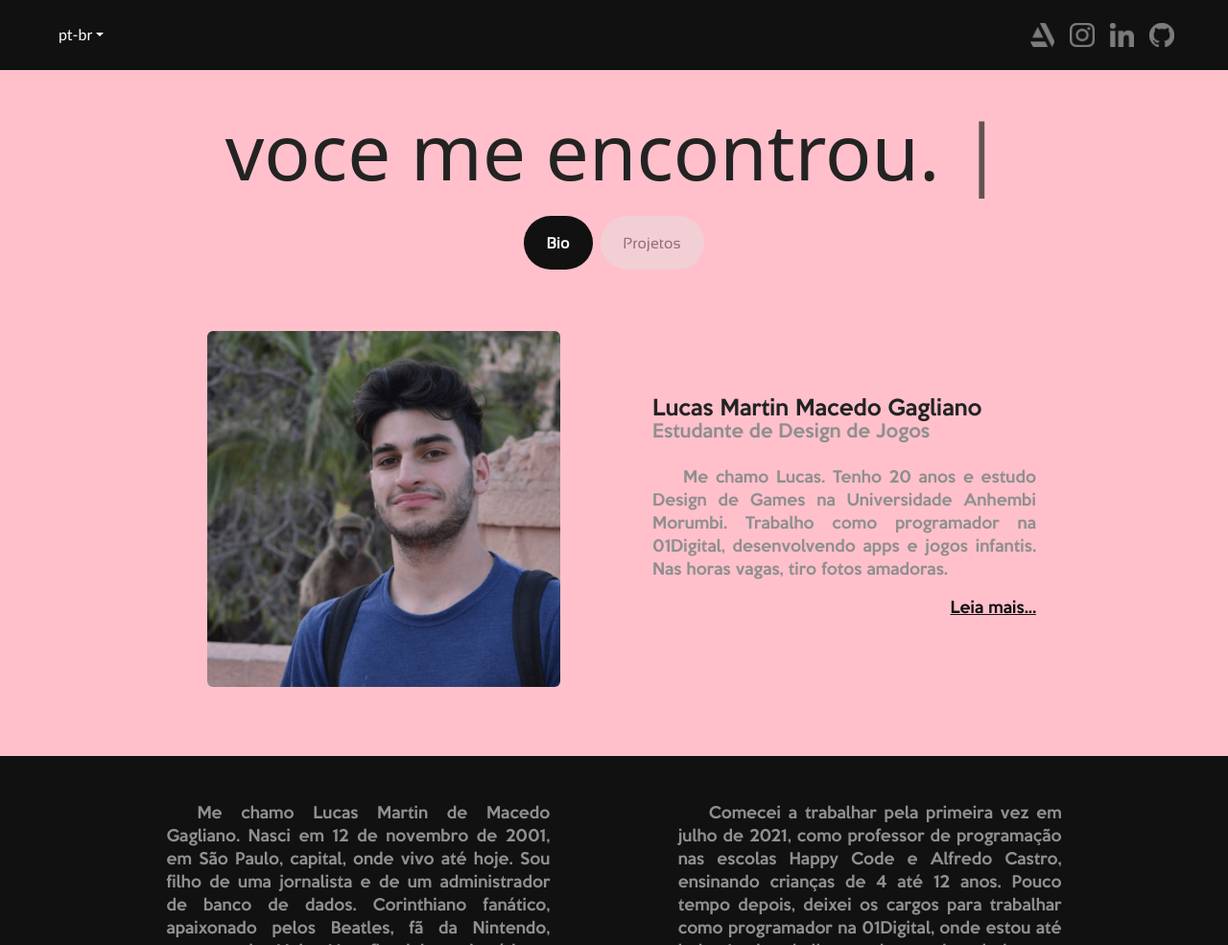
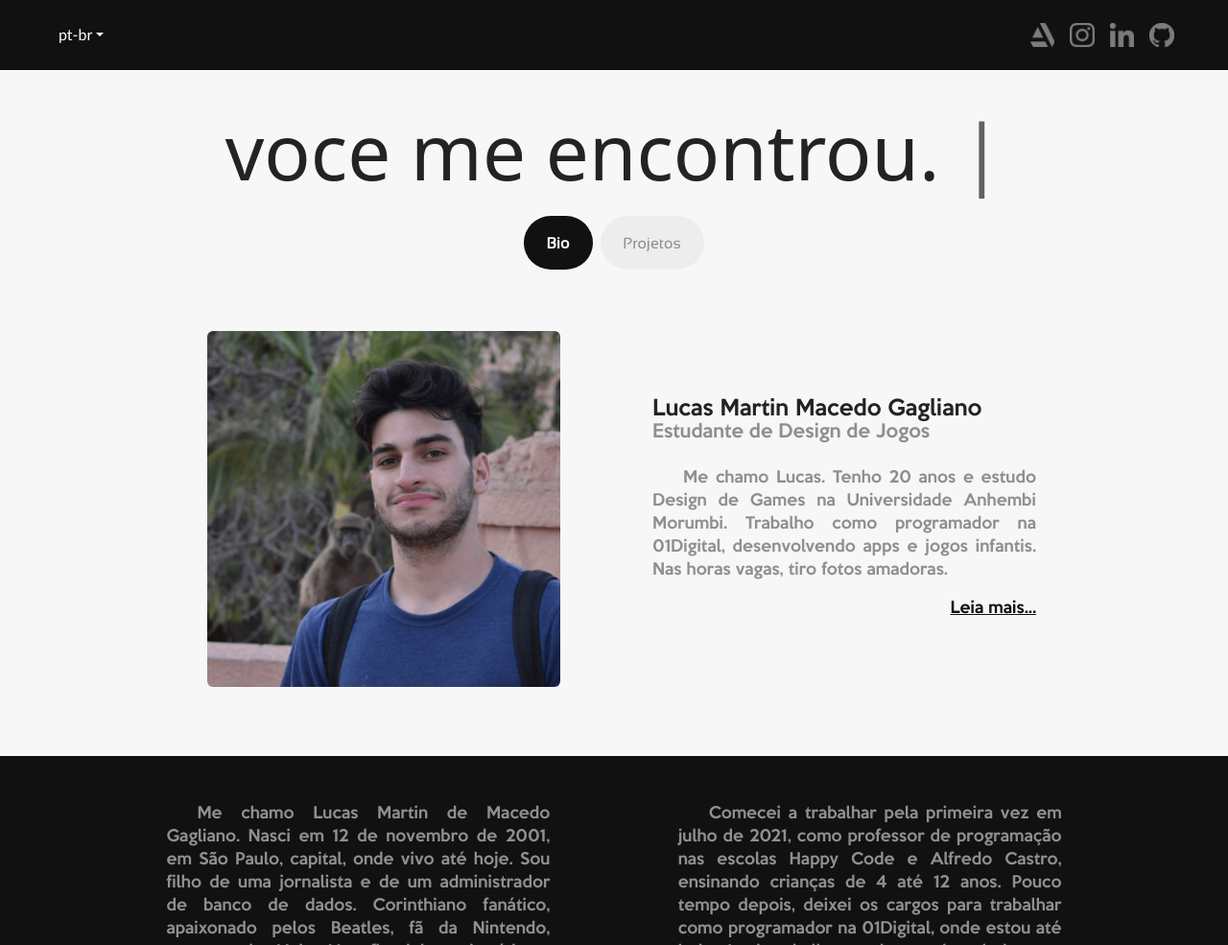
Before and after one commit to lucasmmg1/MyPersonalPortfolio, a PHP site: page /portfolio.html in a window 1280 px wide. Shown: the top 985 px of the page at 96% size. Run offline with PHP 8.4, Linux system fonts and the light colour scheme; some libraries are stand-ins or nearby versions.

Commit message:
Changelog:
- Remoção das cores de fundo

```diff
--- a/Application_main/Stylesheets/Responsive.css
+++ b/Application_main/Stylesheets/Responsive.css
@@ -1,9 +1,5 @@
 @media (max-width: 375px)
 {
-    body
-    {
-        background-color: blue !important;
-    }
     h1
     {
         font-size: 3.25rem !important;
@@ -105,10 +101,6 @@
 }
 @media (min-width: 375px)
 {
-    body
-    {
-        background-color: green !important;
-    }
     h1
     {
         font-size: 3.75rem !important;
@@ -210,10 +202,6 @@
 }
 @media (min-width: 428px)
 {
-    body
-    {
-        background-color: red !important;
-    }
     h1
     {
         font-size: 4.25rem !important;
@@ -315,10 +303,6 @@
 }
 @media (min-width: 575px)
 {
-    body
-    {
-        background-color: green !important;
-    }
     h1
     {
         font-size: 4.75rem !important;
@@ -420,10 +404,6 @@
 }
 @media (min-width: 700px)
 {
-    body
-    {
-        background-color: yellow !important;
-    }
     h1
     {
         font-size: 5.65rem !important;
@@ -525,10 +505,6 @@
 }
 @media (min-width: 830px)
 {
-    body
-    {
-        background-color: purple !important;
-    }
     h1
     {
         font-size: 5rem !important;
@@ -631,10 +607,6 @@
 }
 @media (min-width: 992px)
 {
-    body
-    {
-        background-color: orangered !important;
-    }
     h1
     {
         font-size: 5.5rem !important;
@@ -736,10 +708,6 @@
 }
 @media (min-width: 1200px)
 {
-    body
-    {
-        background-color: pink !important;
-    }
     h1
     {
         font-size: 5rem !important;
@@ -841,10 +809,6 @@
 }
 @media (min-width: 1920px)
 {
-    body
-    {
-        background-color: brown !important;
-    }
     h1
     {
         font-size: 5rem !important;
```
